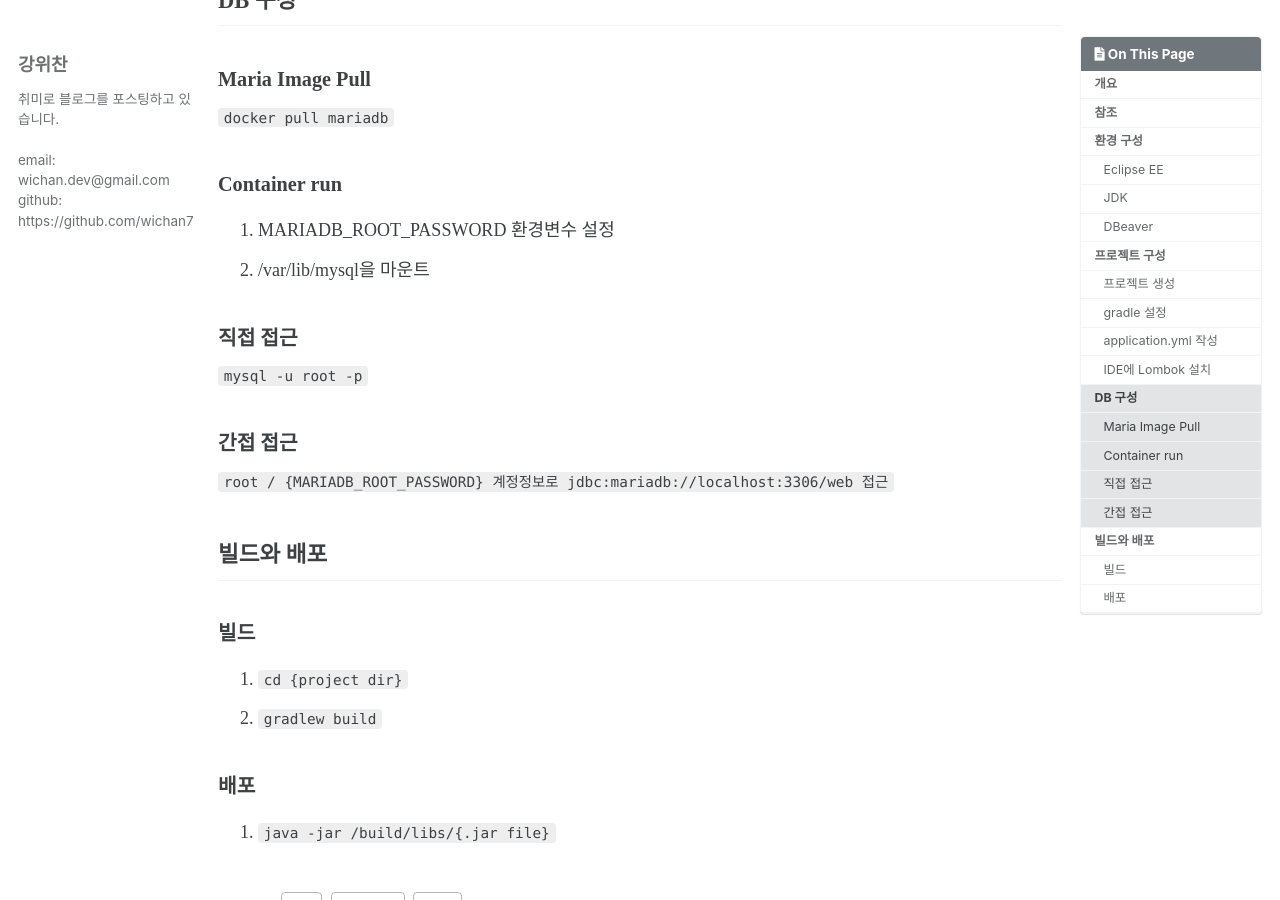
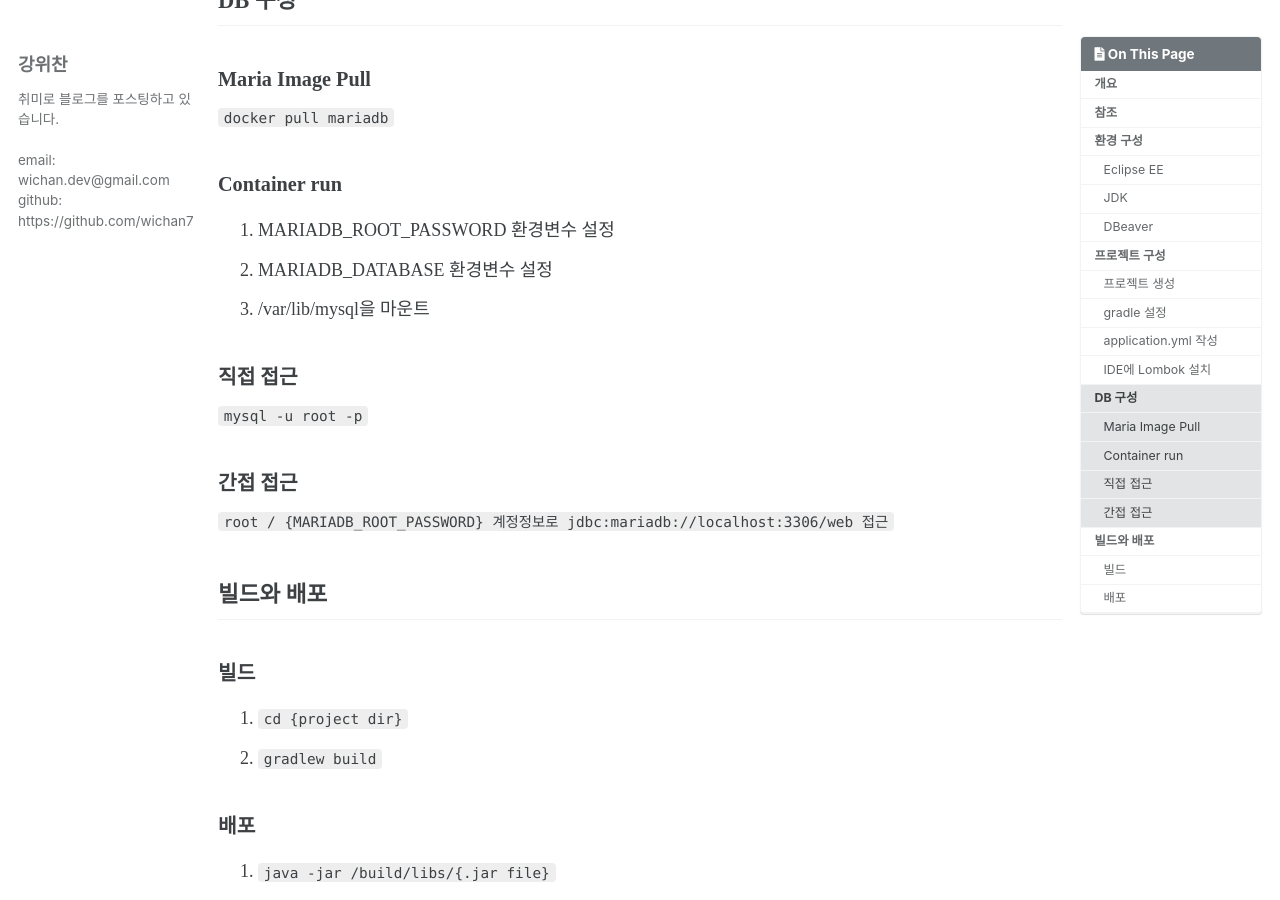
Before and after one commit to wichan7/wichan7.github.io, a Jekyll site: the page built from _posts/2023-08-07-spring-diary.md, in a window 1280 px wide and 900 px high, scrolled down 2954 px. Built offline with Jekyll 4.4.1, drawn with Linux system fonts in a browser that asks for light colours; cached includes are drawn as plain includes; some web fonts are replaced; comment, search, counter and statistics services are not loaded.

Commit message:
Change: 환경변수 추가

```diff
--- a/_posts/2023-08-07-spring-diary.md
+++ b/_posts/2023-08-07-spring-diary.md
@@ -107,7 +107,8 @@ spring:
 
 ### Container run
 1. MARIADB_ROOT_PASSWORD 환경변수 설정
-2. /var/lib/mysql을 마운트
+2. MARIADB_DATABASE 환경변수 설정
+3. /var/lib/mysql을 마운트
 
 ### 직접 접근
 `mysql -u root -p`
```
